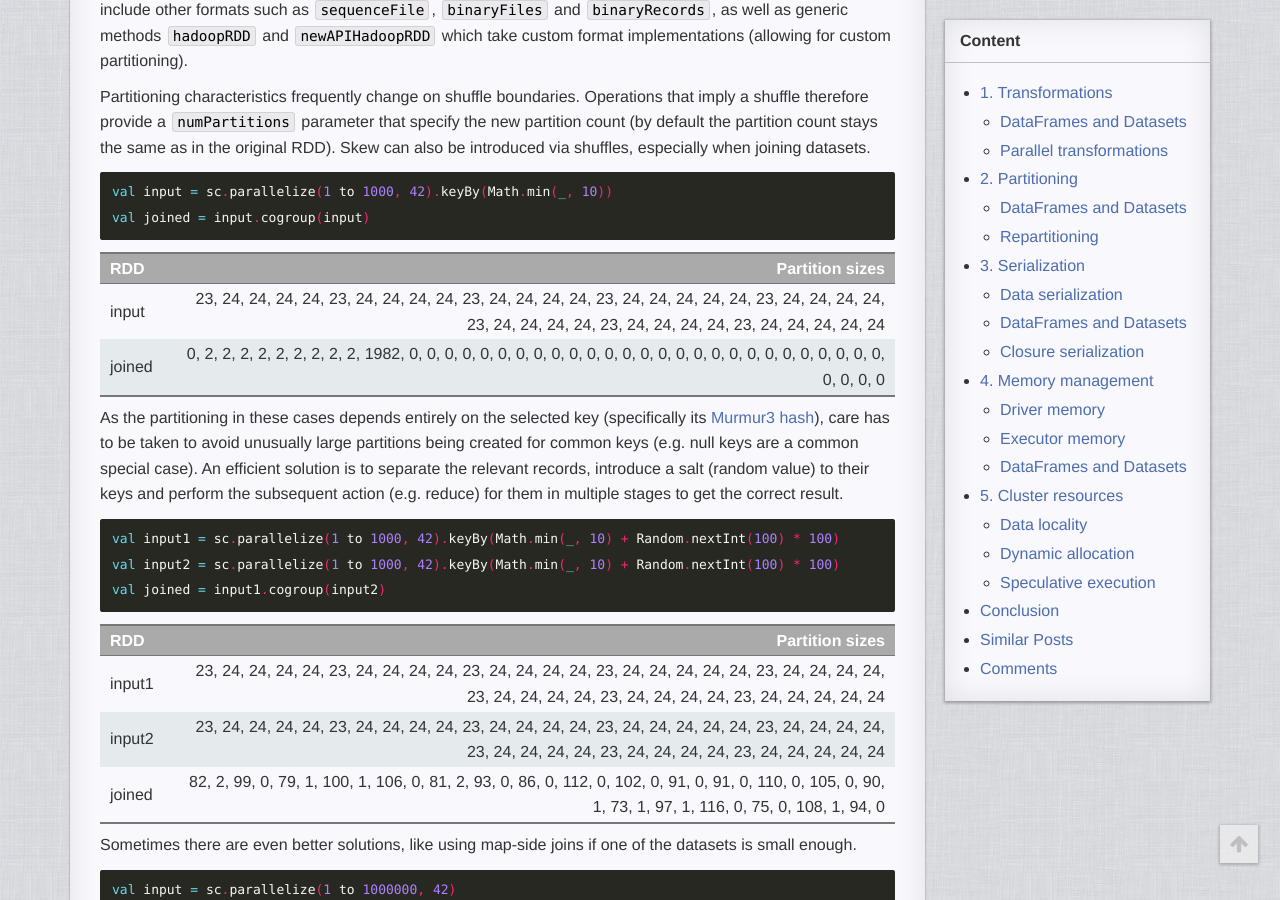
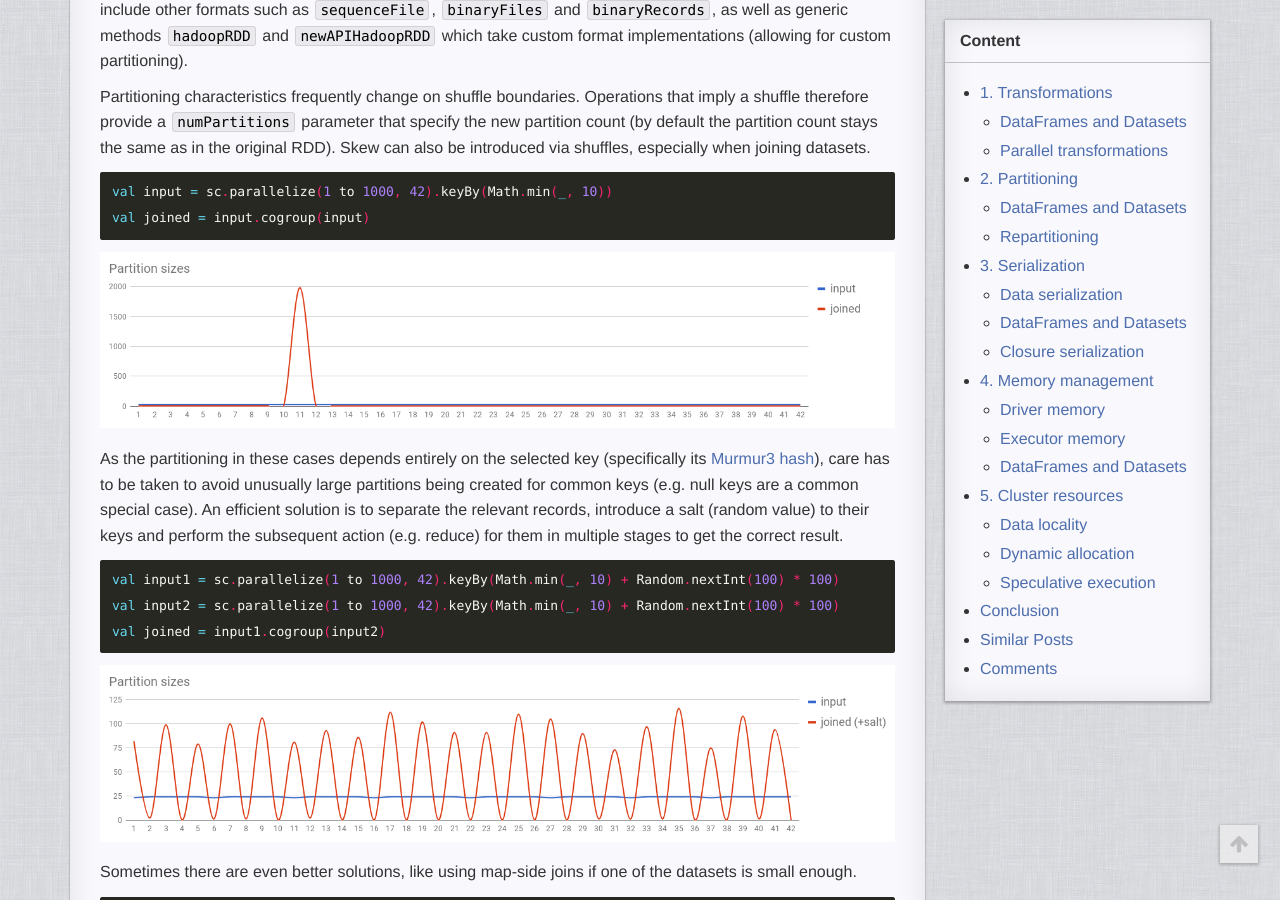
Before and after one commit to michalsenkyr/michalsenkyr.github.io, a Jekyll site: the page built from _posts/2018-01-04-spark-performance.md, in a window 1280 px wide and 900 px high, scrolled down 7889 px. Built offline with Jekyll 4.4.1, drawn with Linux system fonts in a browser that asks for light colours; comment, search, counter and statistics services are not loaded; a style sheet for code colours, icons or effects is not loaded.

Commit message:
Replace partition size tables with graphs
Change-Id: I1ff445d87f2c9368eecd8e7f2bee0610c7084f6a

````diff
--- a/_posts/2018-01-04-spark-performance.md
+++ b/_posts/2018-01-04-spark-performance.md
@@ -288,10 +288,7 @@ val input = sc.parallelize(1 to 1000, 42).keyBy(Math.min(_, 10))
 val joined = input.cogroup(input)
 ```
 
-| RDD    | Partition sizes                                                                                                                                                        |
-|--------|-----------------------------------------------------------------------------------------------------------------------------------------------------------------------:|
-| input  | 23, 24, 24, 24, 24, 23, 24, 24, 24, 24, 23, 24, 24, 24, 24, 23, 24, 24, 24, 24, 24, 23, 24, 24, 24, 24, 23, 24, 24, 24, 24, 23, 24, 24, 24, 24, 23, 24, 24, 24, 24, 24 |
-| joined |                                        0, 2, 2, 2, 2, 2, 2, 2, 2, 2, 1982, 0, 0, 0, 0, 0, 0, 0, 0, 0, 0, 0, 0, 0, 0, 0, 0, 0, 0, 0, 0, 0, 0, 0, 0, 0, 0, 0, 0, 0, 0, 0 |
+![Join partition sizes](/images/2018-01-04-spark-performance/join-partitions.png)
 
 As the partitioning in these cases depends entirely on the selected key (specifically its [Murmur3 hash](https://en.wikipedia.org/wiki/MurmurHash)), care has to be taken to avoid unusually large partitions being created for common keys (e.g. null keys are a common special case). An efficient solution is to separate the relevant records, introduce a salt (random value) to their keys and perform the subsequent action (e.g. reduce) for them in multiple stages to get the correct result.
 
@@ -301,11 +298,7 @@ val input2 = sc.parallelize(1 to 1000, 42).keyBy(Math.min(_, 10) + Random.nextIn
 val joined = input1.cogroup(input2)
 ```
 
-| RDD    | Partition sizes                                                                                                                                                        |
-|--------|-----------------------------------------------------------------------------------------------------------------------------------------------------------------------:|
-| input1 | 23, 24, 24, 24, 24, 23, 24, 24, 24, 24, 23, 24, 24, 24, 24, 23, 24, 24, 24, 24, 24, 23, 24, 24, 24, 24, 23, 24, 24, 24, 24, 23, 24, 24, 24, 24, 23, 24, 24, 24, 24, 24 |
-| input2 | 23, 24, 24, 24, 24, 23, 24, 24, 24, 24, 23, 24, 24, 24, 24, 23, 24, 24, 24, 24, 24, 23, 24, 24, 24, 24, 23, 24, 24, 24, 24, 23, 24, 24, 24, 24, 23, 24, 24, 24, 24, 24 |
-| joined |              82, 2, 99, 0, 79, 1, 100, 1, 106, 0, 81, 2, 93, 0, 86, 0, 112, 0, 102, 0, 91, 0, 91, 0, 110, 0, 105, 0, 90, 1, 73, 1, 97, 1, 116, 0, 75, 0, 108, 1, 94, 0 |
+![Salted join partition sizes](/images/2018-01-04-spark-performance/join-partitions-salt.png)
 
 Sometimes there are even better solutions, like using map-side joins if one of the datasets is small enough.
 
````
Also changed, not shown: images/2018-01-04-spark-performance/join-partitions-salt.png (added), images/2018-01-04-spark-performance/join-partitions.png (added).
